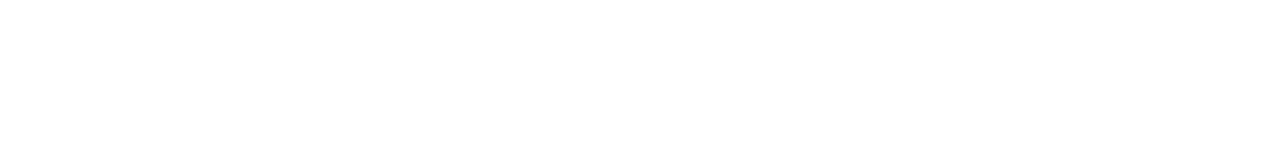
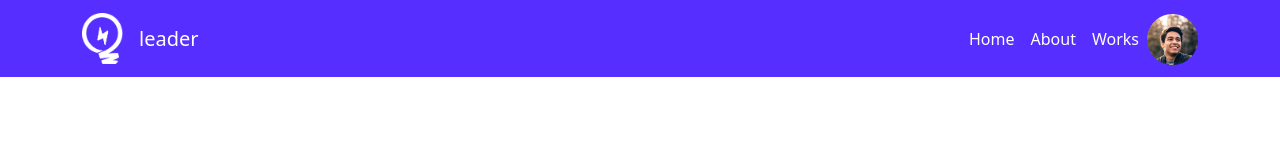
Before and after one commit to alhabib911/leader-board-bootstrap, a plain HTML site: page index.html in a window 1280 px wide. Drawn offline with nearby package versions, Linux system fonts and the light colour scheme.

Commit message:
Nevigation bar

```diff
--- a/index.html
+++ b/index.html
@@ -8,8 +8,41 @@
     <link href="https://cdn.jsdelivr.net/npm/bootstrap@5.1.3/dist/css/bootstrap.min.css" rel="stylesheet" integrity="sha384-1BmE4kWBq78iYhFldvKuhfTAU6auU8tT94WrHftjDbrCEXSU1oBoqyl2QvZ6jIW3" crossorigin="anonymous">
 </head>
 <body>
+    <header>
+        <nav class="navbar navbar-expand-lg navbar-dark" style="background-color: #562EFF;">
+            <div class="container">
+              <a class="navbar-brand d-flex align-items-center" href="#">
+                <img src="images/icons/logo.png" alt="" width="41" height="51" class="d-inline-block align-text-top">
+                <span class="ms-3">leader</span>
+              </a>
+              <div class="collapse navbar-collapse" id="navbarSupportedContent">
+                <ul class="navbar-nav ms-auto mb-2 mb-lg-0 d-flex align-items-center">
+                  <li class="nav-item">
+                    <a class="nav-link active" aria-current="page" href="#">Home</a>
+                  </li>
+                  <li class="nav-item">
+                    <a class="nav-link active" aria-current="page" href="#">About</a>
+                  </li>
+                  <li class="nav-item">
+                    <a class="nav-link active" aria-current="page" href="#">Works</a>
+                  </li>
+                  <li>
+                    <img src="images/icons/profile.png" alt="" width="51" height="51" class="d-inline-block align-text-top">
+                  </li>
+                </ul>
 
+              </div>
+            </div>
+          </nav>
+    </header>
 
+    <main>
+
+    </main>
+
+    <footer>
+
+    </footer>
 
     <script src="https://cdn.jsdelivr.net/npm/bootstrap@5.1.3/dist/js/bootstrap.bundle.min.js" integrity="sha384-ka7Sk0Gln4gmtz2MlQnikT1wXgYsOg+OMhuP+IlRH9sENBO0LRn5q+8nbTov4+1p" crossorigin="anonymous"></script>
 </body>
```
